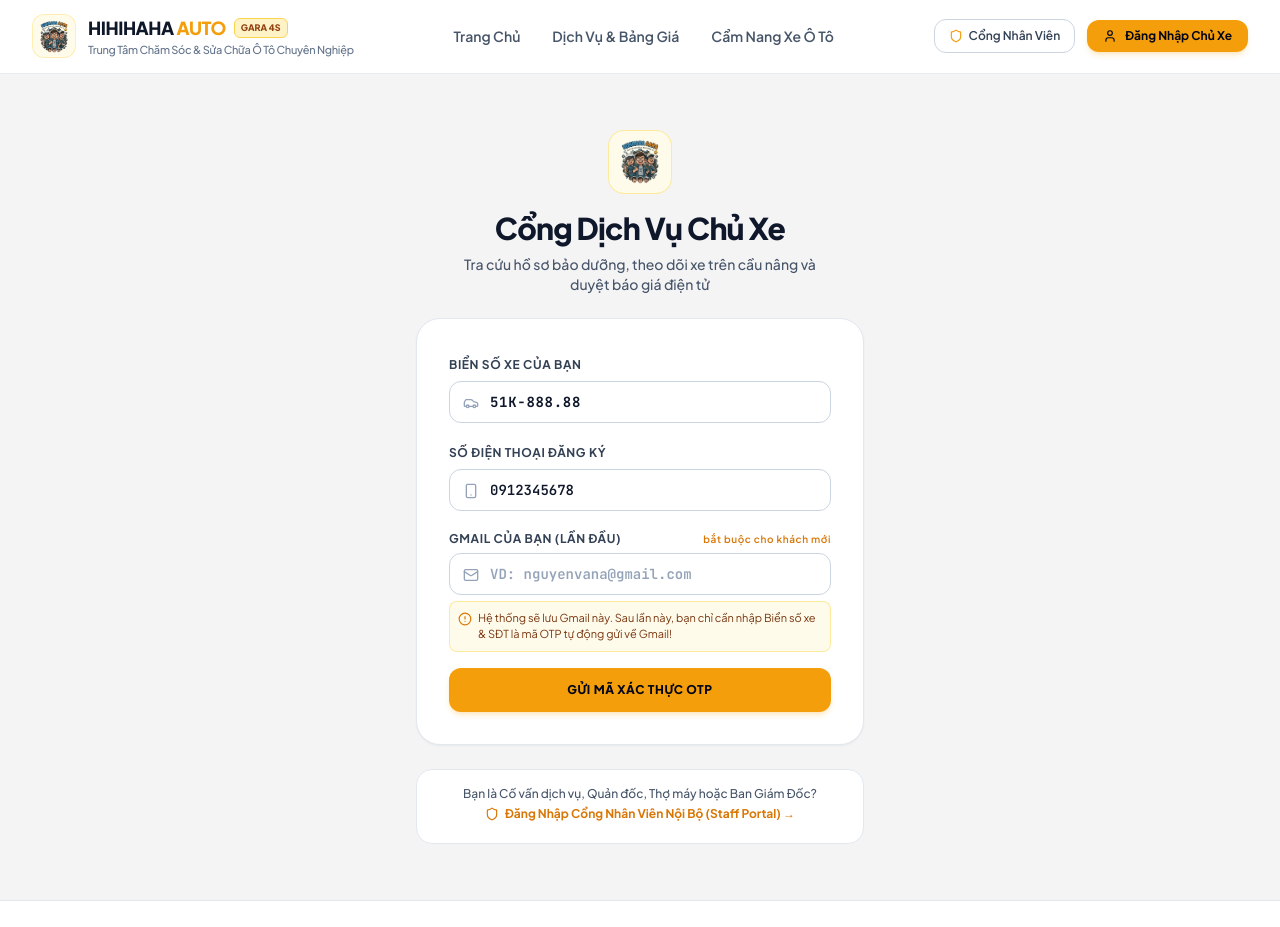
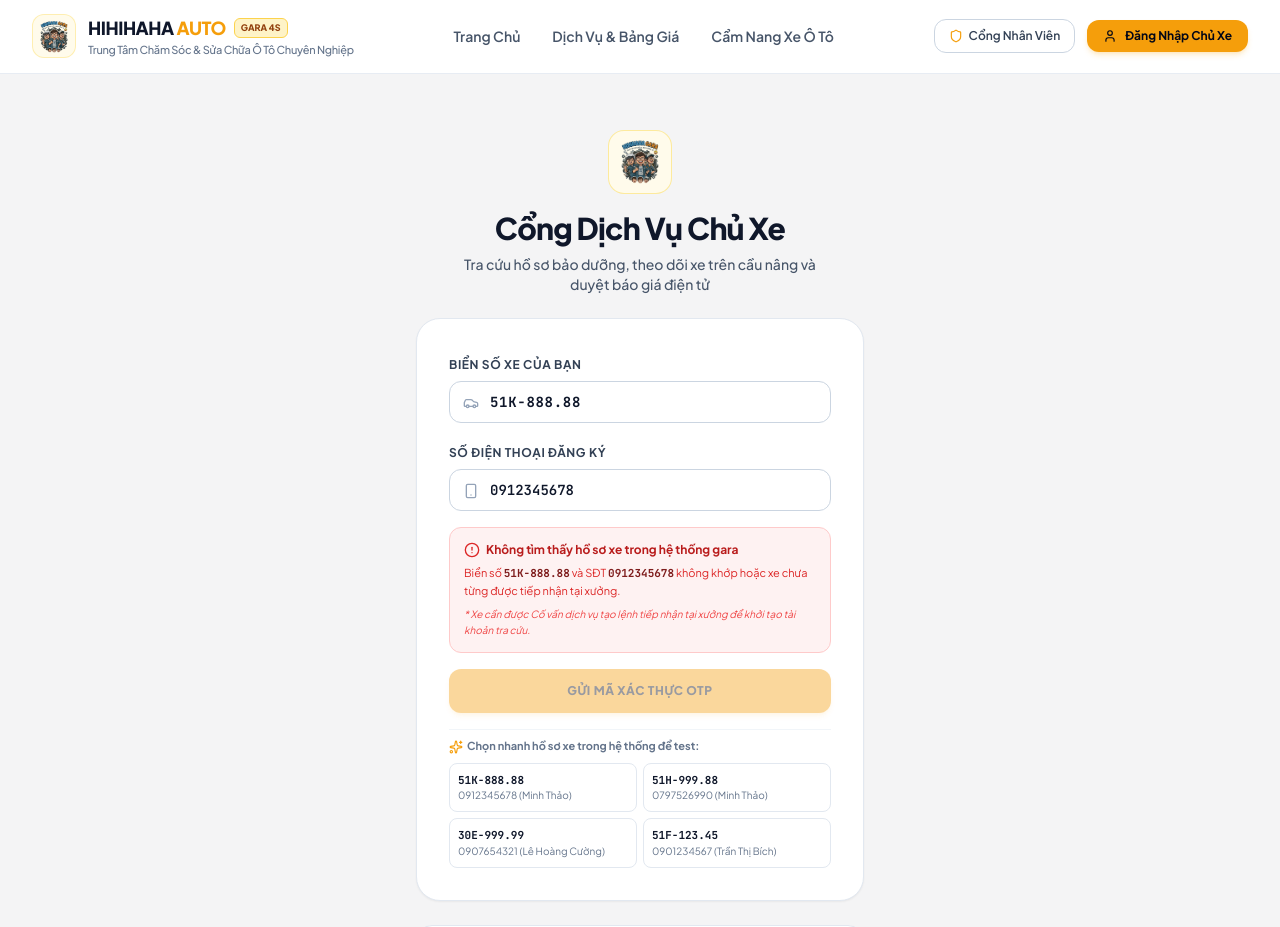
Before and after one commit to TaiLoiZzzz/HihiHaHa_Gara, a Next.js app in the folder client/: page /login in a window 1280 px wide. Shown: the top 927 px of the page. Built offline with nearby package versions, Linux system fonts and the light colour scheme; no server answers.

Commit message:
fix(auth): strictly enforce customer-vehicle pair verification from database and reject unmapped or non-existent records

```diff
--- a/client/src/app/(auth)/login/page.tsx
+++ b/client/src/app/(auth)/login/page.tsx
@@ -13,9 +13,21 @@ import {
   CheckCircle2,
   AlertCircle,
   Edit3,
+  Loader2,
+  Search,
+  Sparkles,
+  ArrowRight,
 } from "lucide-react";
 import { api } from "@/lib/api";
 import { toast } from "sonner";
+
+// Danh sách xe mẫu chuẩn hóa đã có trong cơ sở dữ liệu
+const SAMPLE_CARS = [
+  { plate: "51K-888.88", phone: "0912345678", name: "Minh Thảo", model: "Camry 2.5Q" },
+  { plate: "51H-999.88", phone: "0797526990", name: "Minh Thảo", model: "Mercedes C200" },
+  { plate: "30E-999.99", phone: "0907654321", name: "Lê Hoàng Cường", model: "Mercedes E300" },
+  { plate: "51F-123.45", phone: "0901234567", name: "Trần Thị Bích", model: "Mazda CX-5" },
+];
 
 export default function CustomerLoginPage() {
   const router = useRouter();
@@ -23,10 +35,12 @@ export default function CustomerLoginPage() {
   const [licensePlate, setLicensePlate] = useState("51K-888.88");
   const [email, setEmail] = useState("");
 
-  // Trạng thái nhận diện hồ sơ xe & Gmail liên kết
-  const [customerFound, setCustomerFound] = useState(true);
+  // Trạng thái nhận diện hồ sơ xe trong DB
+  const [customerFound, setCustomerFound] = useState<boolean | null>(true);
+  const [customerName, setCustomerName] = useState<string>("Minh Thảo");
   const [linkedEmailMasked, setLinkedEmailMasked] = useState<string | null>("t***6@gmail.com");
   const [showEmailInput, setShowEmailInput] = useState(false);
+  const [checkingProfile, setCheckingProfile] = useState(false);
 
   const [otpSent, setOtpSent] = useState(false);
   const [sentEmailInfo, setSentEmailInfo] = useState("");
@@ -35,13 +49,21 @@ export default function CustomerLoginPage() {
 
   // Tự động kiểm tra hồ sơ khách hàng khi thay đổi biển số hoặc số điện thoại
   const checkCustomerProfile = useCallback(async (plate: string, phoneNumber: string) => {
-    if (!plate || !phoneNumber || phoneNumber.length < 8) {
+    const cleanPlate = plate?.trim().toUpperCase().replace(/\s+/g, "");
+    const cleanPhone = phoneNumber?.trim().replace(/\s+/g, "");
+
+    if (!cleanPlate || !cleanPhone || cleanPhone.length < 9) {
+      setCustomerFound(null);
+      setLinkedEmailMasked(null);
       return;
     }
+
+    setCheckingProfile(true);
     try {
-      const res = await api.lookupCustomer(plate, phoneNumber);
+      const res = await api.lookupCustomer(cleanPlate, cleanPhone);
       if (res.success && res.data?.found) {
         setCustomerFound(true);
+        setCustomerName(res.data.full_name || "Chủ xe");
         if (res.data.has_email) {
           setLinkedEmailMasked(res.data.masked_email || "Gmail đã liên kết");
           setShowEmailInput(false);
@@ -50,42 +72,54 @@ export default function CustomerLoginPage() {
           setShowEmailInput(true);
         }
       } else {
-        // Hồ sơ mới chưa có trong hệ thống
+        // Cặp Biển số & SĐT không khớp hoặc chưa từng có trong hệ thống Gara
         setCustomerFound(false);
+        setCustomerName("");
         setLinkedEmailMasked(null);
-        setShowEmailInput(true);
+        setShowEmailInput(false);
       }
     } catch (e) {
-      // ignore network glitch
+      setCustomerFound(false);
+    } finally {
+      setCheckingProfile(false);
     }
   }, []);
 
   useEffect(() => {
     const timer = setTimeout(() => {
       checkCustomerProfile(licensePlate, phone);
-    }, 400);
+    }, 450);
     return () => clearTimeout(timer);
   }, [licensePlate, phone, checkCustomerProfile]);
 
   // Xử lý gửi mã OTP cho chủ xe
   const handleSendOtp = async (e: React.FormEvent) => {
     e.preventDefault();
-    if (!phone || !licensePlate) {
+    const cleanPlate = licensePlate?.trim().toUpperCase().replace(/\s+/g, "");
+    const cleanPhone = phone?.trim().replace(/\s+/g, "");
+
+    if (!cleanPhone || !cleanPlate) {
       toast.error("Vui lòng nhập đầy đủ biển số xe và số điện thoại chủ xe!");
       return;
     }
 
-    if (!customerFound && !email) {
-      toast.error("Hồ sơ xe mới: Vui lòng nhập địa chỉ Gmail để nhận mã OTP lần đầu!");
-      setShowEmailInput(true);
+    if (customerFound === false) {
+      toast.error(
+        `Không tìm thấy hồ sơ xe [${cleanPlate}] gắn với SĐT [${cleanPhone}] trong hệ thống gara. Vui lòng kiểm tra lại hoặc liên hệ Cố vấn dịch vụ!`,
+        { duration: 5000 }
+      );
+      return;
+    }
+
+    if (showEmailInput && !email && !linkedEmailMasked) {
+      toast.error("Hồ sơ xe chưa có Gmail: Vui lòng nhập địa chỉ Gmail để nhận mã OTP!");
       return;
     }
 
     setLoading(true);
     try {
-      const res = await api.requestOtp(phone, licensePlate, email || undefined);
+      const res = await api.requestOtp(cleanPhone, cleanPlate, email || undefined);
       if (res.require_email) {
-        setCustomerFound(false);
         setShowEmailInput(true);
         toast.info(res.message || "Vui lòng nhập địa chỉ Gmail để nhận mã OTP!");
         return;
@@ -99,7 +133,7 @@ export default function CustomerLoginPage() {
         toast.error(res.message || res.error || "Không thể gửi mã OTP.");
       }
     } catch (err: any) {
-      toast.error(err.message || "Không thể kết nối đến máy chủ xác thực.");
+      toast.error(err.message || "Không tìm thấy hồ sơ xe trong hệ thống gara.");
     } finally {
       setLoading(false);
     }
@@ -131,6 +165,12 @@ export default function CustomerLoginPage() {
     }
   };
 
+  const handleSelectSample = (sample: typeof SAMPLE_CARS[0]) => {
+    setLicensePlate(sample.plate);
+    setPhone(sample.phone);
+    setShowEmailInput(false);
+  };
+
   return (
     <div className="max-w-md mx-auto space-y-6 font-sans py-8">
 
@@ -159,6 +199,8 @@ export default function CustomerLoginPage() {
 
         {!otpSent ? (
           <form onSubmit={handleSendOtp} className="space-y-4">
+
+            {/* Input Biển Số Xe */}
             <div className="space-y-1.5">
               <label className="text-xs font-bold uppercase tracking-wider text-slate-700">
                 Biển Số Xe Của Bạn
@@ -176,6 +218,7 @@ export default function CustomerLoginPage() {
               </div>
             </div>
 
+            {/* Input Số Điện Thoại */}
             <div className="space-y-1.5">
               <label className="text-xs font-bold uppercase tracking-wider text-slate-700">
                 Số Điện Thoại Đăng Ký
@@ -193,14 +236,20 @@ export default function CustomerLoginPage() {
               </div>
             </div>
 
-            {/* Trạng thái liên kết email */}
-            {customerFound && linkedEmailMasked && !showEmailInput ? (
-              <div className="p-3.5 rounded-xl bg-emerald-50 border border-emerald-200 text-xs text-emerald-950 space-y-1.5">
+            {/* Trạng thái đối soát dữ liệu với Database gara */}
+            {checkingProfile ? (
+              <div className="p-3 rounded-xl bg-slate-50 border border-slate-200 text-xs text-slate-600 flex items-center gap-2">
+                <Loader2 className="w-4 h-4 text-amber-500 animate-spin" />
+                <span>Đang đối soát hồ sơ xe trong cơ sở dữ liệu gara...</span>
+              </div>
+            ) : customerFound === true ? (
+              <div className="p-3.5 rounded-xl bg-emerald-50 border border-emerald-200 text-xs text-emerald-950 space-y-1.5 animate-in fade-in duration-200">
                 <div className="flex items-center justify-between">
                   <span className="font-bold flex items-center gap-1.5 text-emerald-800">
                     <CheckCircle2 className="w-4 h-4 text-emerald-600 shrink-0" />
-                    Đã liên kết Gmail nhận OTP
+                    Hồ sơ hợp lệ: {customerName}
                   </span>
+                  {linkedEmailMasked && !showEmailInput && (
                     <button
                       type="button"
                       onClick={() => setShowEmailInput(true)}
@@ -208,51 +257,85 @@ export default function CustomerLoginPage() {
                     >
                       <Edit3 className="w-3 h-3" /> Đổi Gmail
                     </button>
+                  )}
                 </div>
+                {linkedEmailMasked && !showEmailInput && (
                   <div className="text-[11px] text-emerald-700">
-                  Mã OTP sẽ được gửi về: <strong className="font-mono text-emerald-900">{linkedEmailMasked}</strong>
+                    Mã OTP sẽ gửi về: <strong className="font-mono text-emerald-900">{linkedEmailMasked}</strong>
                   </div>
+                )}
+              </div>
+            ) : customerFound === false ? (
+              <div className="p-3.5 rounded-xl bg-red-50 border border-red-200 text-xs text-red-900 space-y-1.5 animate-in fade-in duration-200">
+                <div className="font-bold flex items-center gap-1.5 text-red-700">
+                  <AlertCircle className="w-4 h-4 text-red-600 shrink-0" />
+                  Không tìm thấy hồ sơ xe trong hệ thống gara
+                </div>
+                <p className="text-[11px] text-red-600 leading-relaxed">
+                  Biển số <strong className="font-mono text-red-900">{licensePlate}</strong> và SĐT <strong className="font-mono text-red-900">{phone}</strong> không khớp hoặc xe chưa từng được tiếp nhận tại xưởng.
+                </p>
+                <p className="text-[10px] text-red-500 italic">
+                  * Xe cần được Cố vấn dịch vụ tạo lệnh tiếp nhận tại xưởng để khởi tạo tài khoản tra cứu.
+                </p>
               </div>
             ) : null}
 
-            {/* Ô nhập Email cho Khách mới hoặc khi bấm Đổi Gmail */}
-            {(!customerFound || showEmailInput) && (
-              <div className="space-y-1.5 pt-1">
+            {/* Ô nhập Email khi Cập nhật Gmail mới hoặc Hồ sơ chưa có Email */}
+            {customerFound && showEmailInput && (
+              <div className="space-y-1.5 pt-1 animate-in fade-in duration-200">
                 <label className="text-xs font-bold uppercase tracking-wider text-slate-700 flex items-center justify-between">
-                  <span>{!customerFound ? "Gmail Của Bạn (Lần Đầu)" : "Cập Nhật Gmail Nhận OTP Mới"}</span>
+                  <span>Cập Nhật Gmail Nhận OTP</span>
                   <span className="text-[10px] text-amber-600 font-semibold lowercase">
-                    {!customerFound ? "Bắt buộc cho khách mới" : "Lưu vào hồ sơ"}
+                    Lưu vào hồ sơ xe
                   </span>
                 </label>
                 <div className="relative">
                   <Mail className="w-4 h-4 absolute left-3.5 top-3.5 text-slate-400" />
                   <input
                     type="email"
-                    required={!customerFound}
-                    placeholder="VD: nguyenvana@gmail.com"
+                    required
+                    placeholder="VD: tailoi1606@gmail.com"
                     value={email}
                     onChange={(e) => setEmail(e.target.value)}
                     className="w-full pl-10 pr-4 py-2.5 text-sm font-mono font-semibold rounded-xl bg-white border border-slate-300 text-slate-900 placeholder:text-slate-400 focus:outline-none focus:border-amber-500 focus:ring-2 focus:ring-amber-500/20 transition shadow-xs"
                   />
                 </div>
-                <div className="p-2 rounded-lg bg-amber-50 border border-amber-200/80 text-[11px] text-amber-900 flex items-start gap-1.5">
-                  <AlertCircle className="w-3.5 h-3.5 text-amber-600 shrink-0 mt-0.5" />
-                  <span>
-                    {!customerFound
-                      ? "Hệ thống sẽ lưu Gmail này. Sau lần này, bạn chỉ cần nhập Biển số xe & SĐT là mã OTP tự động gửi về Gmail!"
-                      : "Gmail mới sẽ được lưu vào hồ sơ xe để nhận mã OTP cho các lần đăng nhập tiếp theo."}
-                  </span>
-                </div>
               </div>
             )}
 
+            {/* Nút gửi OTP */}
             <button
               type="submit"
-              disabled={loading}
-              className="w-full py-3.5 rounded-xl bg-amber-500 hover:bg-amber-400 text-slate-950 font-black text-xs uppercase tracking-wider transition shadow-md shadow-amber-500/20 active:scale-95 disabled:opacity-50"
+              disabled={loading || customerFound === false || checkingProfile}
+              className="w-full py-3.5 rounded-xl bg-amber-500 hover:bg-amber-400 text-slate-950 font-black text-xs uppercase tracking-wider transition shadow-md shadow-amber-500/20 active:scale-95 disabled:opacity-40 disabled:cursor-not-allowed"
             >
-              {loading ? "Đang gửi mã..." : "Gửi Mã Xác Thực OTP"}
+              {loading ? "Đang gửi mã OTP..." : checkingProfile ? "Đang đối soát..." : "Gửi Mã Xác Thực OTP"}
             </button>
+
+            {/* Gợi Ý Nhanh Các Xe Mẫu Có Sẵn Trong Database */}
+            <div className="pt-2 border-t border-slate-100">
+              <p className="text-[11px] font-bold text-slate-500 mb-2 flex items-center gap-1">
+                <Sparkles className="w-3.5 h-3.5 text-amber-500" /> Chọn nhanh hồ sơ xe trong hệ thống để test:
+              </p>
+              <div className="grid grid-cols-2 gap-1.5">
+                {SAMPLE_CARS.map((c) => (
+                  <button
+                    key={c.plate}
+                    type="button"
+                    onClick={() => handleSelectSample(c)}
+                    className="p-2 rounded-lg border border-slate-200 hover:border-amber-400 hover:bg-amber-50/50 text-left transition group text-[11px]"
+                  >
+                    <div className="font-mono font-bold text-slate-900 group-hover:text-amber-800">
+                      {c.plate}
+                    </div>
+                    <div className="text-[10px] text-slate-500 truncate">
+                      {c.phone} ({c.name})
+                    </div>
+                  </button>
+                ))}
+              </div>
+            </div>
+
           </form>
         ) : (
           <form onSubmit={handleVerifyOtp} className="space-y-4">
```
Also changed, not shown: 2 other files (tests, documents, lock files or other folders). Lines whose indentation alone changed are shown as unchanged.
